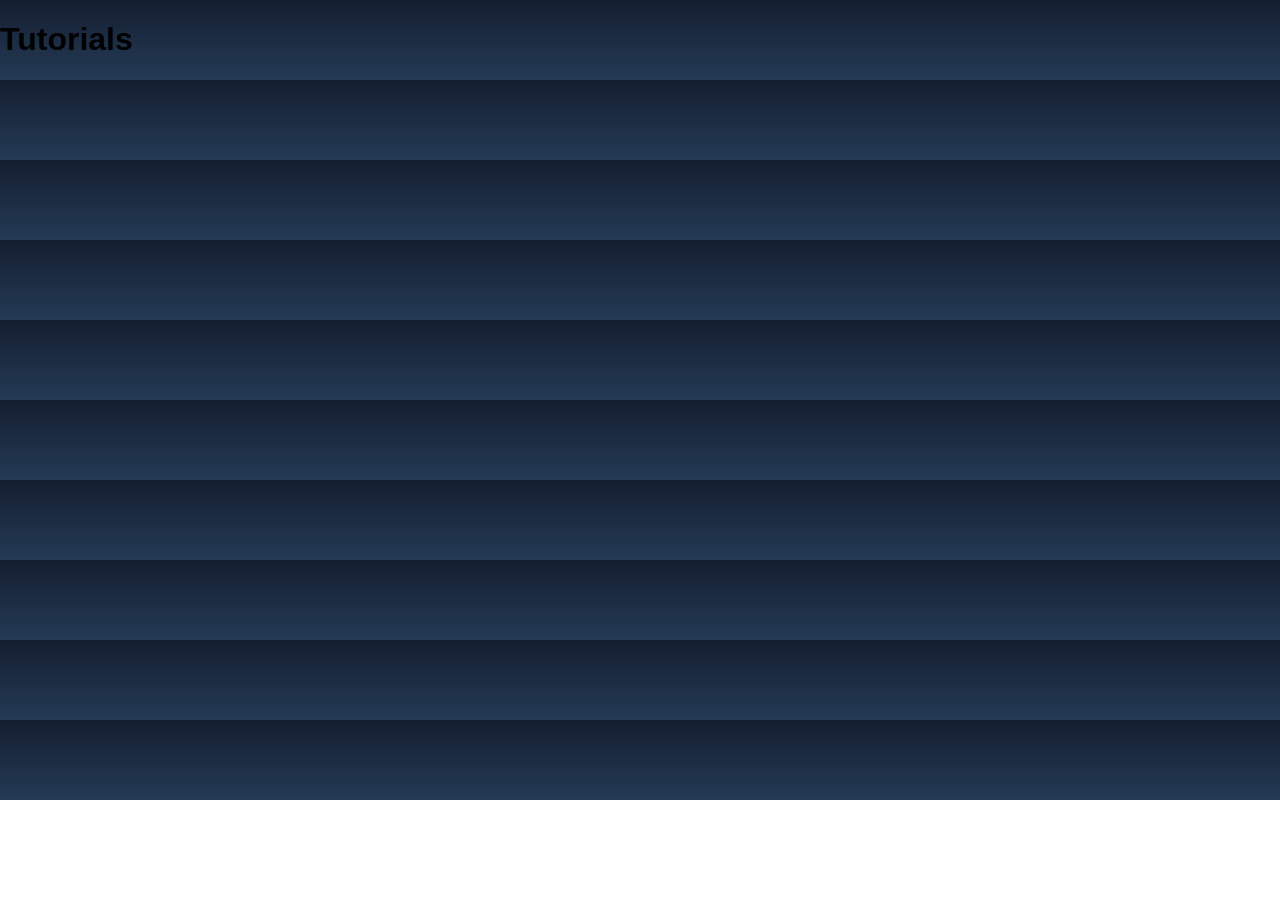
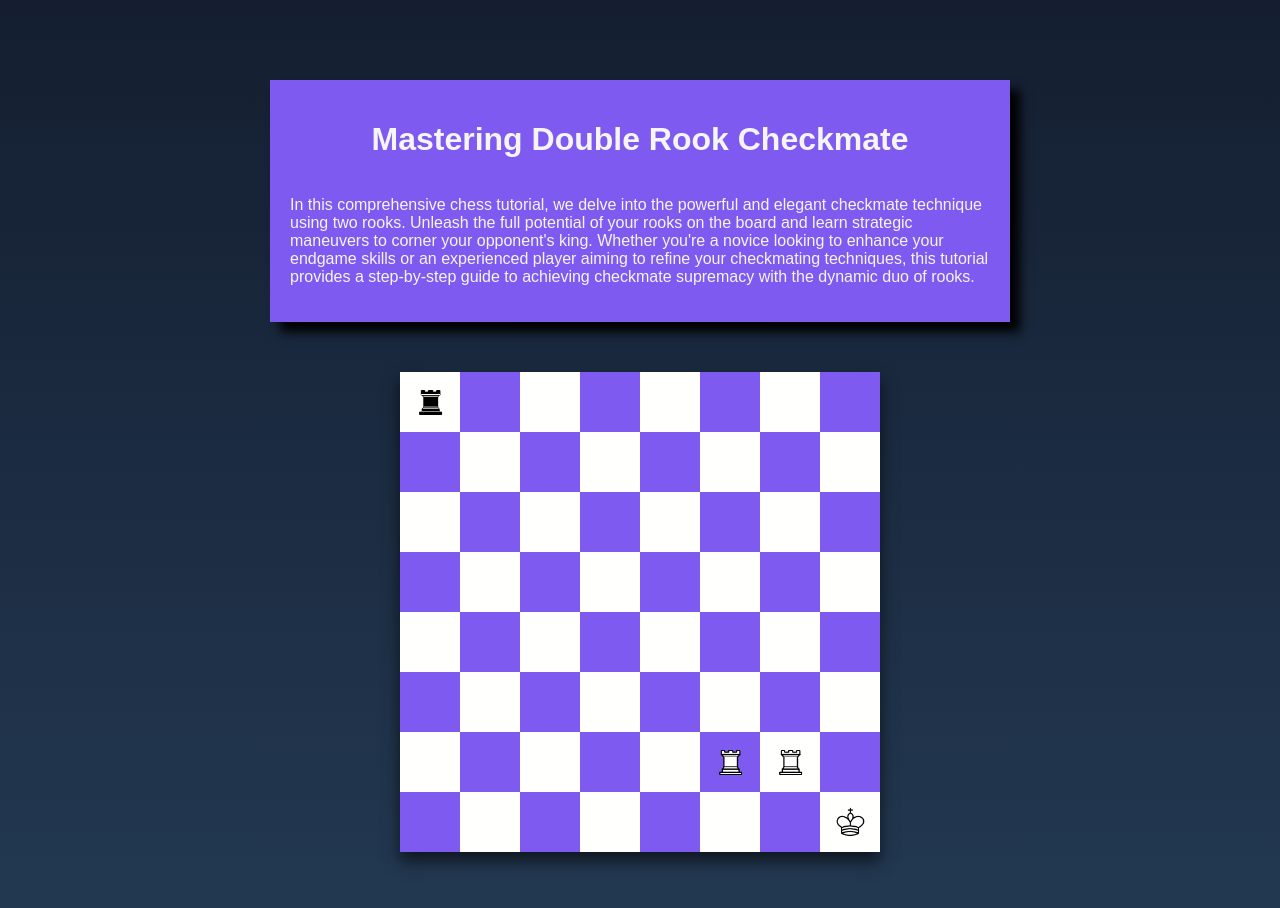
Before and after one commit to krsteetc/reactjs_chess_tut, a React (Create React App) app: page /tutorials in a window 1280 px wide. Shown: the top 908 px of the page. Before the commit the page ends 800 px from the top, so only its background shows below. Built offline with nearby package versions, Linux system fonts and the light colour scheme.

Commit message:
tutorial component

```diff
--- a/src/Components/Board-Components/Square.css
+++ b/src/Components/Board-Components/Square.css
@@ -8,7 +8,6 @@
 }
 
 .Square:hover{
-    /*box-shadow: 0 0 10px #cbf05a;*/
     scale: 104%;
 }
 
--- a/src/Components/FEN-Components/FEN.css
+++ b/src/Components/FEN-Components/FEN.css
@@ -40,6 +40,7 @@ button, input[type="submit"], input[type="reset"] {
     text-align: center;
     font-size: 24px;
     font-weight: bold;
+
 }
 
 .Button {
--- /dev/null
+++ b/src/Components/Tutorials-Components/Tutorial.jsx
@@ -0,0 +1,28 @@
+import Board from "../Board-Components/Board";
+import {fenToSquaresConvertor, initialPositions} from "../../utils";
+import './Tutorials.css'
+
+export function Tutorial({title,description,fen}) {
+
+    let squares
+
+    if(fen) {
+        squares = fenToSquaresConvertor(fen, initialPositions)
+    }
+    else {
+         squares = initialPositions
+    }
+
+
+    return (
+        <div className='Tutorial'>
+            <div className='TitleAndDescription'>
+                <h1>{title}</h1>
+                <p>{description}</p>
+            </div>
+            <div className='Board'>
+                <Board squares={squares}/>
+            </div>
+        </div>
+    )
+}
--- /dev/null
+++ b/src/Components/Tutorials-Components/Tutorials.css
@@ -0,0 +1,30 @@
+
+.Tutorials{
+    display: flex;
+    flex-direction: column;
+    align-items: center;
+}
+
+.Board{
+    scale: 60%;
+    margin-top: -130px;
+}
+
+.TitleAndDescription{
+    color:whitesmoke;
+    max-width: 700px;
+    padding: 20px;
+    margin-top: 80px;
+    margin-bottom: 20px;
+    display: flex;
+    flex-direction: column;
+    align-items: center;
+    background-color: #7f5af0;
+    box-shadow: 10px 10px 10px black;
+}
+
+.Tutorial{
+    display: flex;
+    flex-direction: column;
+    align-items: center;
+}
--- a/src/utils.js
+++ b/src/utils.js
@@ -66,4 +66,85 @@ const invertedPositionMap = new Map([  //used for converting chess-like format t
     ['h', 8],
 ]);
 
-export {initialPositions,positionMap,invertedPositionMap}
+function fenToSquaresConvertor(fen, squares) {
+    let fenPositions = [...squares];
+    let indexCounter = 0;
+
+    for (let i = 0; fen[i] !== ' '; i++) {
+        if (fen[i] !== '/') {
+            if (!isNaN(fen[i])) {
+                for (let j = 0; j < parseInt(fen[i]); j++) {
+                    fenPositions[indexCounter].type = 'empty';
+                    fenPositions[indexCounter].isEmpty = true;
+                    indexCounter += 1;
+                }
+            } else {
+                switch (fen[i]) {
+                    case 'p':
+                        fenPositions[indexCounter].type = 'pawn_black'
+                        fenPositions[indexCounter].isEmpty = false;
+                        indexCounter += 1;
+                        break;
+                    case 'r':
+                        fenPositions[indexCounter].type = 'rook_black'
+                        fenPositions[indexCounter].isEmpty = false;
+                        indexCounter += 1;
+                        break;
+                    case 'n':
+                        fenPositions[indexCounter].type = 'knight_black'
+                        fenPositions[indexCounter].isEmpty = false;
+                        indexCounter += 1;
+                        break;
+                    case 'b':
+                        fenPositions[indexCounter].type = 'bishop_black'
+                        fenPositions[indexCounter].isEmpty = false;
+                        indexCounter += 1;
+                        break;
+                    case 'q':
+                        fenPositions[indexCounter].type = 'queen_black'
+                        fenPositions[indexCounter].isEmpty = false;
+                        indexCounter += 1;
+                        break;
+                    case 'k':
+                        fenPositions[indexCounter].type = 'king_black'
+                        fenPositions[indexCounter].isEmpty = false;
+                        indexCounter += 1;
+                        break;
+                    case 'P':
+                        fenPositions[indexCounter].type = 'pawn_white'
+                        fenPositions[indexCounter].isEmpty = false;
+                        indexCounter += 1;
+                        break;
+                    case 'R':
+                        fenPositions[indexCounter].type = 'rook_white'
+                        fenPositions[indexCounter].isEmpty = false;
+                        indexCounter += 1;
+                        break;
+                    case 'N':
+                        fenPositions[indexCounter].type = 'knight_white'
+                        fenPositions[indexCounter].isEmpty = false;
+                        indexCounter += 1;
+                        break;
+                    case 'B':
+                        fenPositions[indexCounter].type = 'bishop_white'
+                        fenPositions[indexCounter].isEmpty = false;
+                        indexCounter += 1;
+                        break;
+                    case 'Q':
+                        fenPositions[indexCounter].type = 'queen_white'
+                        fenPositions[indexCounter].isEmpty = false;
+                        indexCounter += 1;
+                        break;
+                    case 'K':
+                        fenPositions[indexCounter].type = 'king_white'
+                        fenPositions[indexCounter].isEmpty = false;
+                        indexCounter += 1;
+                        break;
+                }
+            }
+        }
+    }
+    return fenPositions
+}
+
+export {initialPositions,positionMap,invertedPositionMap,fenToSquaresConvertor}
--- a/src/views/Home.jsx
+++ b/src/views/Home.jsx
@@ -5,12 +5,12 @@ export function Home() {
         <div className="Container">
             <div className="Box">
                 <h1>
-                    <NavLink to="/game">Game</NavLink>
+                    <NavLink to="/game" className="modeTitle">Game</NavLink>
                 </h1>
             </div>
             <div className="Box">
                 <h1>
-                    <NavLink to="/tutorials">Tutorials</NavLink>
+                    <NavLink to="/tutorials" className="modeTitle">Tutorials</NavLink>
                 </h1>
             </div>
         </div>
--- a/src/views/Tutorials.jsx
+++ b/src/views/Tutorials.jsx
@@ -1,7 +1,27 @@
+import {Tutorial} from "../Components/Tutorials-Components/Tutorial";
+
 export function Tutorials() {
+
+    const MOCK_TUTORIALS = [
+        {
+            id: 1,
+            title: 'Mastering Double Rook Checkmate',
+            description: 'In this comprehensive chess tutorial, we delve into the powerful and elegant checkmate technique using two rooks. Unleash the full potential of your rooks on the board and learn strategic maneuvers to corner your opponent\'s king. Whether you\'re a novice looking to enhance your endgame skills or an experienced player aiming to refine your checkmating techniques, this tutorial provides a step-by-step guide to achieving checkmate supremacy with the dynamic duo of rooks.',
+            fen:'r7/8/8/8/8/8/5RR1/7K w KQkq - 0 1'
+        }
+    ]
+
     return (
-        <>
-            <h1> Tutorials </h1>
-        </>
+       <div className='Tutorials'>
+           {MOCK_TUTORIALS.map((tutorial) => {
+               return (
+               <Tutorial
+                   key={tutorial.id}
+                   title={tutorial.title}
+                   description={tutorial.description}
+                   fen={tutorial.fen}
+               />
+               )})}
+       </div>
     )
 }
--- a/src/views/styles/Home.css
+++ b/src/views/styles/Home.css
@@ -16,3 +16,9 @@
     transition: ease-in-out;
     transition-duration: 200ms;
 }
+
+.modeTitle {
+    text-decoration: none;
+    color: black;
+    caret-color: transparent;
+}
```
